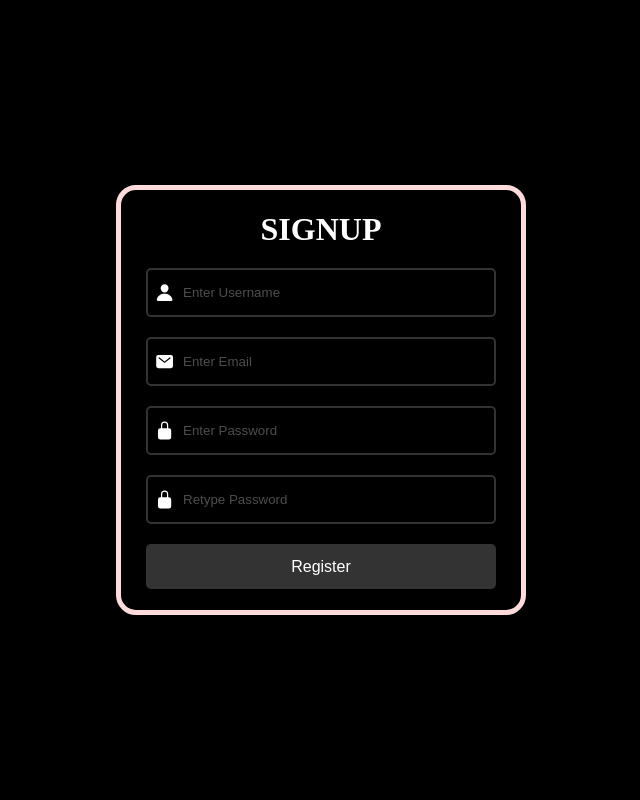
After one commit to atharv506/signin-signup, a Django app: page /signup in a window 1280 px wide. The commit adds this page. Shown: the whole page, without its empty margins (319-959 px from the left). Run offline with Django 5.2, Linux system fonts and the light colour scheme.

Commit message:
user authentication and registration

```diff
--- a/mainapp/urls.py
+++ b/mainapp/urls.py
@@ -5,5 +5,6 @@ from mainapp import views
 
 urlpatterns = [
     path('',views.index, name='index'),
-    path('login',views.login,name='login'),
+    path('login_user',views.login_user,name='login_user'),
+    path('signup',views.signup,name='signup'),
 ]
--- a/mainapp/views.py
+++ b/mainapp/views.py
@@ -1,4 +1,6 @@
-from django.shortcuts import render
+from django.shortcuts import render,redirect
+from django.contrib.auth.models import User
+from django.contrib.auth import authenticate,login
 
 # Create your views here.
 from django.http import HttpResponse
@@ -6,10 +8,27 @@ from django.http import HttpResponse
 def index(request):
     return render(request,"index.html")
 
-def login(request):
+def login_user(request):
     if request.method == 'POST':
         username = request.POST['Username']
+        password = request.POST['password']
+        user = authenticate(request,username=username,password= password)
+        if user is not None:
+            login(request,user)
+            return render(request,"welcome.html",{'username':username})
+        else:
+            return redirect('index')
 
 
+def signup(request):
 
-    return render(request,"welcome.html",{'username':username})
+    if request.method == 'POST':
+        username = request.POST['uname']
+        email = request.POST['mail']
+        password1 = request.POST['password1']
+        password2 = request.POST['password2']
+        if password1 == password2:
+            user = User.objects.create_user(username=username,email=email,password= password1)
+            user.save()
+            return redirect('index')
+    return render(request,"signup.html")
--- /dev/null
+++ b/static/signup.css
@@ -0,0 +1,85 @@
+
+body{
+    display: flex;
+    align-items: center;
+    justify-content: center;
+    height: 100vh;
+    margin: 0;
+    background-color: rgb(0, 0, 0);
+}
+.box{
+    display: flex;
+    flex-direction: column; /* Stack children vertically */
+    align-items: center; /* Center children horizontally */
+    background:transparent;
+    width: 400px;
+    height: 420px;
+    border-radius: 20px;
+    border: 5px solid #ffdbdb;
+}
+.box:hover{
+    border: 5px solid #0ef;
+    box-shadow: 0 0 20px#0ef,inset 0 0 10px #0ef;
+}
+.ibox{
+    display: flex;
+    flex-direction: column;
+    width: 350px;
+    margin-top: 20px;
+
+}
+.ibox input{
+    height: 45px;
+    background: transparent;
+    border: 2px solid #333;
+    outline: none;
+    border-radius: 5px;
+    color: #fff;
+    padding: 0 10px 0 35px;
+}
+input::placeholder{
+color: rgba(255, 255, 255, 0.3);
+}
+.box:hover .ibox input{
+border: 2px solid #0ef;
+box-shadow: 0 0 12px #0ef, inset 0 0 10px #0ef;
+}
+h1{
+font-size: 2em;
+text-align: center;
+color: #fff;
+margin-bottom: 18px;
+}
+.box:hover h1{
+color: #0ef;
+}
+
+.ibox .icon{
+color: white;
+position: absolute;
+padding-left: 9px;
+font-size: 1.2em;
+line-height: 55px;
+}
+.box:hover .ibox .icon{
+color: #0ef;
+}
+button{
+border: none;
+background: #333;
+color: white;
+outline: none;
+border-radius: 5px;
+cursor: pointer;
+font-size: 1em;
+font-weight: 500px;
+margin-top: 20px;
+height: 45px;
+width: 350px;
+transition: cubic-bezier(0.075, 0.82, 0.165, 1);
+}
+.box:hover button{
+background: #0ef;
+color: black;
+box-shadow: 0 0 20px #0ef,inset 0 0 10px #0ef;
+}
--- /dev/null
+++ b/templates/signup.html
@@ -0,0 +1,43 @@
+
+<!DOCTYPE html>
+<head>
+    <title>SignUp</title>
+    {%load static%}
+    <link rel="stylesheet" href="{%static 'signup.css'%}">
+
+
+</head>
+
+
+
+
+<body>
+    <div class="box">
+        <form action="signup" method="POST">
+            {% csrf_token %}
+            <h1>
+                SIGNUP
+            </h1>
+            <div class="ibox">
+                <span class="icon"><ion-icon name="person"></ion-icon></span>
+                <input type="text" name="uname" placeholder="Enter Username" required/>
+            </div>
+            <div class="ibox">
+                <span class="icon"><ion-icon name="mail"></ion-icon></span>
+                <input type="email" name="mail" placeholder="Enter Email" required/>
+            </div>
+            <div class="ibox">
+                <span class="icon"><ion-icon name="lock-closed"></ion-icon></span>
+                <input type="password" name="password1" placeholder="Enter Password" required/>
+            </div>
+            <div class="ibox">
+                <span class="icon"><ion-icon name="lock-closed"></ion-icon></span>
+                <input type="password" name="password2" placeholder="Retype Password" required/>
+            </div>
+
+            <div class="sbutton"><button type="submit">Register</button></div>
+        </form>
+    </div>
+    <script type="module" src="https://unpkg.com/ionicons@7.1.0/dist/ionicons/ionicons.esm.js"></script>
+    <script nomodule src="https://unpkg.com/ionicons@7.1.0/dist/ionicons/ionicons.js"></script>
+</body>
```
Also changed, not shown: templates/index.html (+4 -5 lines), db.sqlite3.
